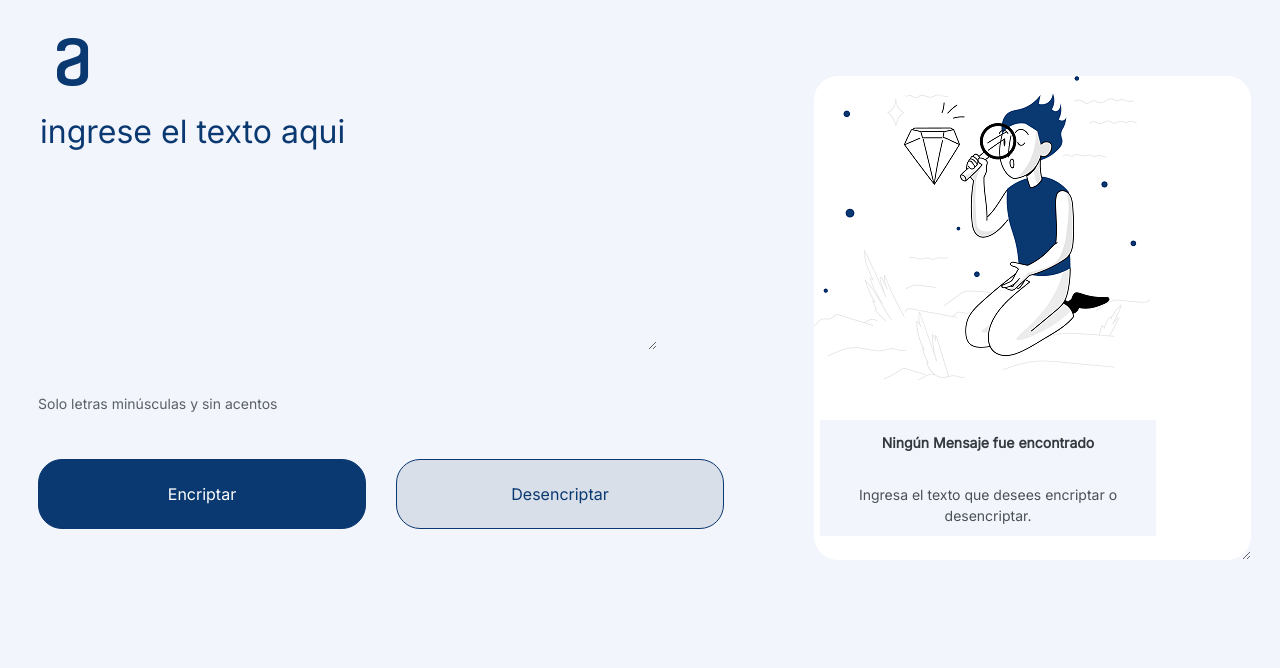
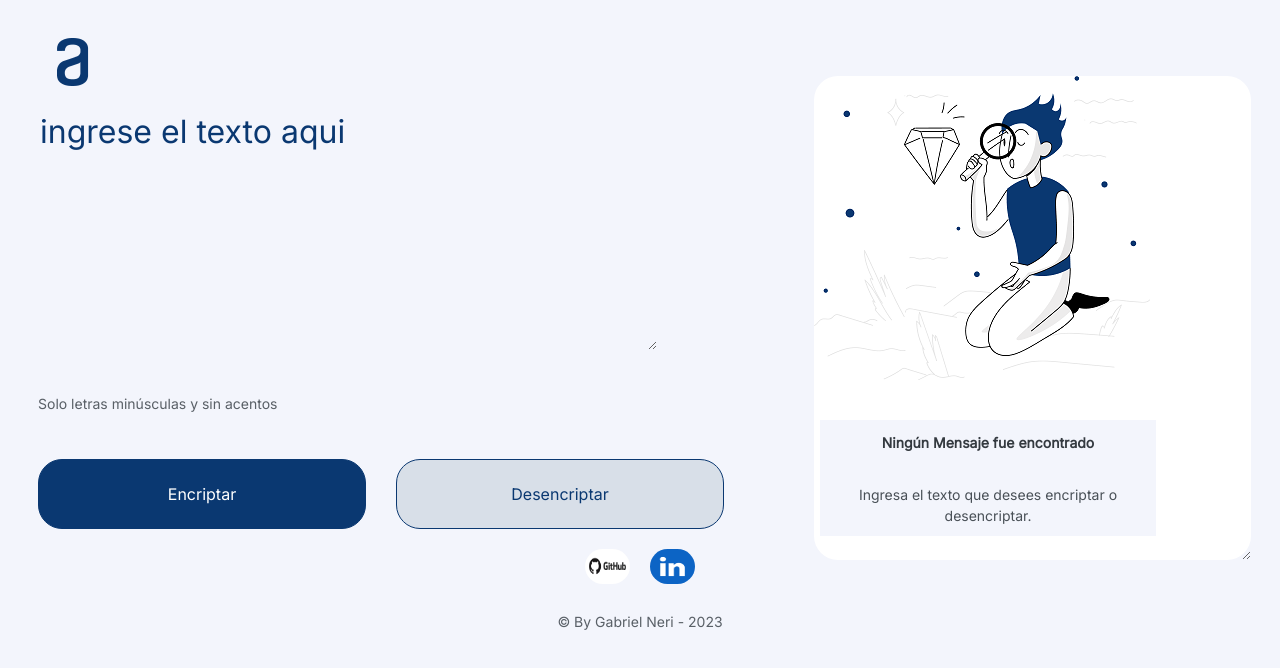
Before and after one commit to gabrihc/-challenge-one-logica, a plain HTML site: page index.html in a window 1280 px wide. Drawn offline with Linux system fonts and the light colour scheme.

Commit message:
reto terminado se le puso pie de pagina

```diff
--- a/index.html
+++ b/index.html
@@ -50,5 +50,14 @@
         </section>
     </main>
     <script src="script.js"></script>
+    <footer>
+
+        <div class="pieInfo">
+            <a href="https://github.com/gabrihc"><img src="imagenes/github-logo.jpg" alt="github logo" class="githubLogo"></a>
+            <a href="https://www.linkedin.com/in/gabriel-neri-quiroz-a24424276/"><img src="imagenes/linkedin-logo.png" alt="linkedin logo" class="linkedinLogo"></a>
+        </div>
+
+        <p class="pieAutor">&copy; By Gabriel Neri - 2023</p>
+    </footer>
 </body>
 </html>
--- a/style.css
+++ b/style.css
@@ -148,3 +148,35 @@ main{
    opacity: 0.9;
    margin: 30px;
 }
+
+.pieInfo{
+    display: flex;
+    justify-content: center;
+
+}
+
+.githubLogo{
+    width: 45px;
+    height: 35px;
+    margin-top: 20px;
+    border-radius:150px;
+
+}
+
+.linkedinLogo{
+    width: 45px;
+    height: 35px;
+    margin-top: 20px;
+    margin-left: 20px;
+    border-radius:150px;
+
+}
+
+.pieAutor{
+    text-align: center;
+    font-size: 14px;
+    color: #495057;
+    opacity: 0.9;
+
+
+}
```
Also changed, not shown: imagenes/github-logo.jpg (added), imagenes/linkedin-logo.png (added).
